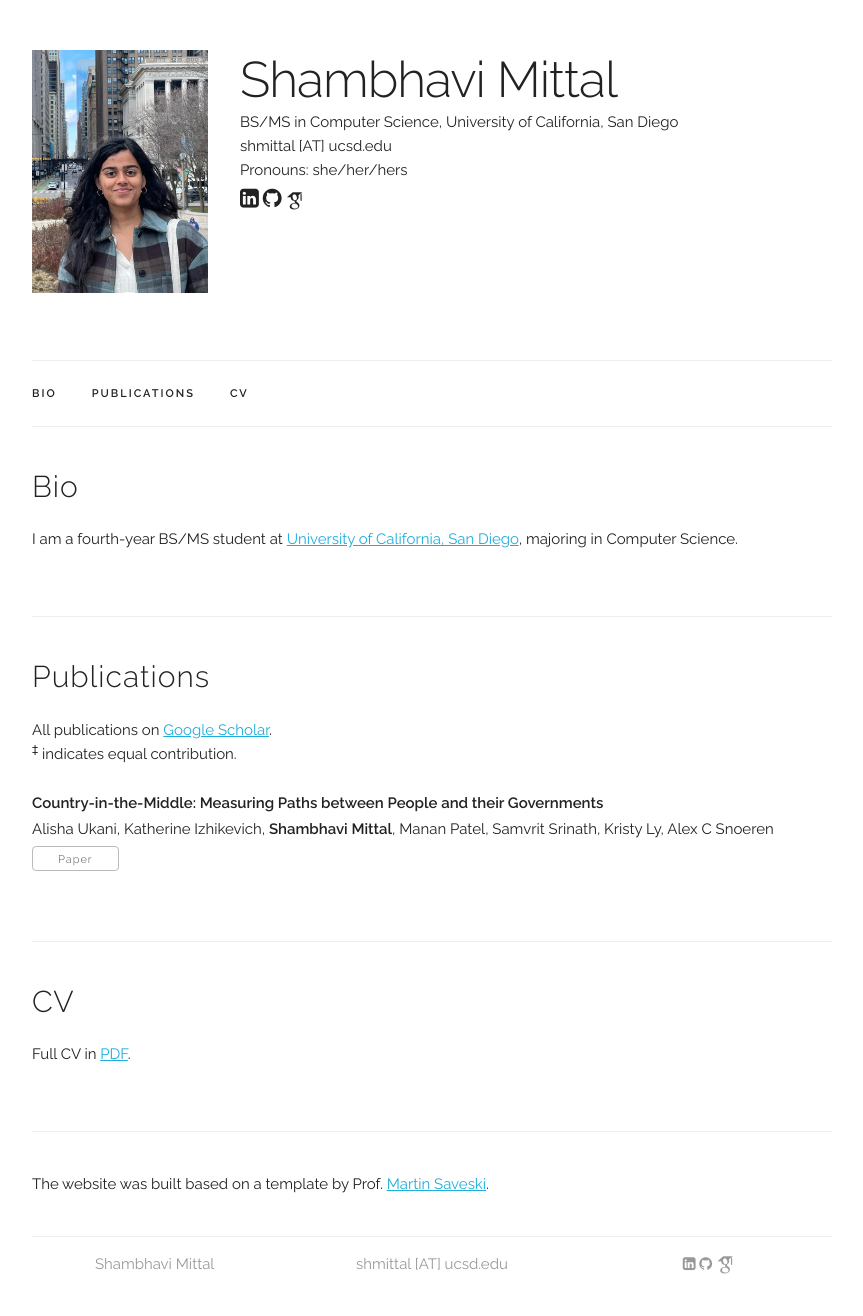
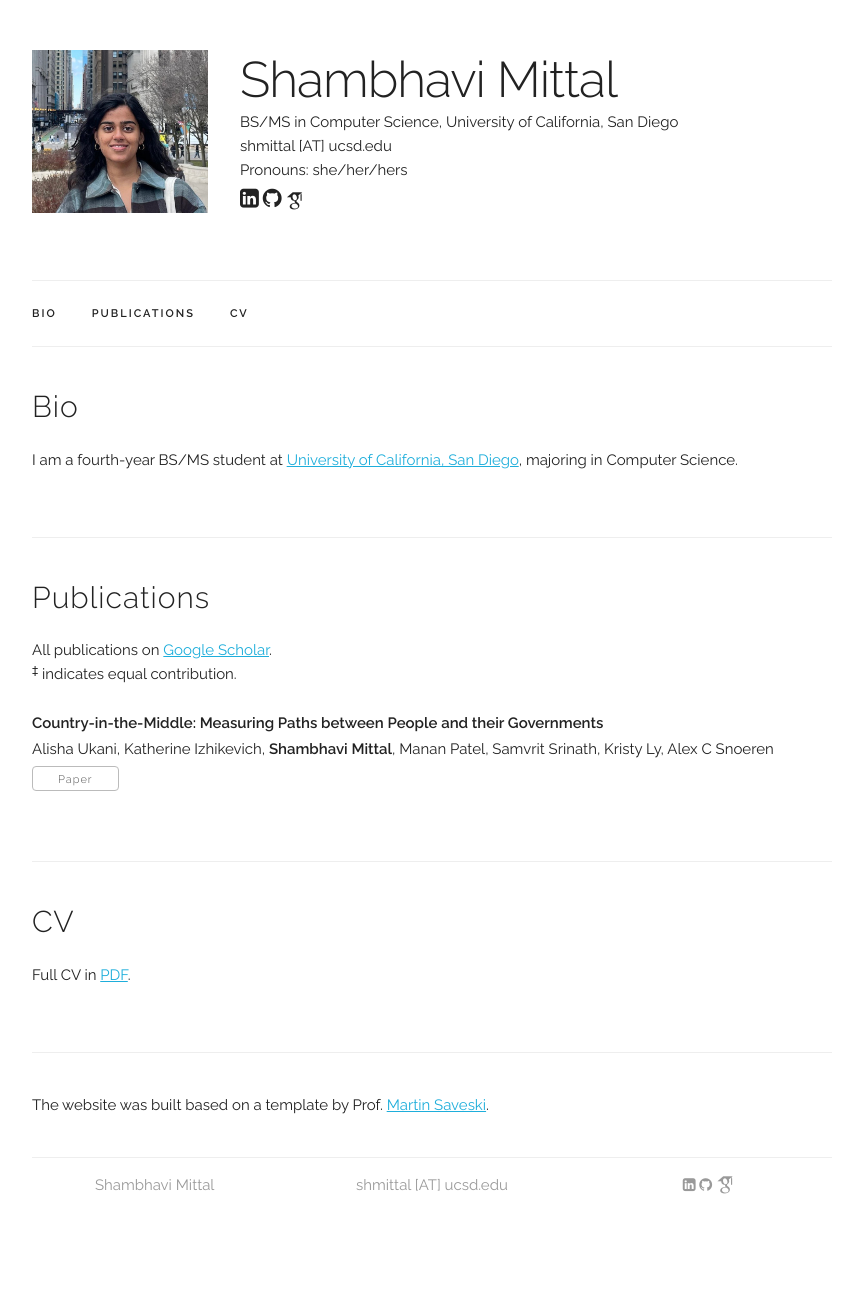
Before and after one commit to shambhavi-20/shambhavi-20.github.io, a Jekyll site: the page built from index.html, in a window 1280 px wide. Shown: the whole page, without its empty margins (208-1071 px from the left). Built offline with Jekyll 4.4.1, drawn with Linux system fonts in a browser that asks for light colours; some web fonts are replaced; after the commit the page ends 1237 px from its top, so only the background shows below that.

Commit message:
changed headshot

```diff
--- a/_data/main_info.yaml
+++ b/_data/main_info.yaml
@@ -1,7 +1,7 @@
 name: "Shambhavi Mittal"
 title: "BS/MS in Computer Science, University of California, San Diego"
 email: "shmittal [AT] ucsd.edu"
-profile_pic: "/assets/profile-pics/shambhavimittal_headshot.jpg"
+profile_pic: "/assets/profile-pics/shambhavimittal_headshot1.jpg"
 # twitter: "https://twitter.com/shravika_mittal"
 linkedin: "https://www.linkedin.com/in/shambhavi-mittal/"
 github: "https://github.com/shambhavi-20"
```
Also changed, not shown: assets/profile-pics/ShravikaMittal_Headshot.jpg (deleted), assets/profile-pics/shambhavimittal_headshot1.jpg (added), assets/profile-pics/shravika.jpg (deleted).
